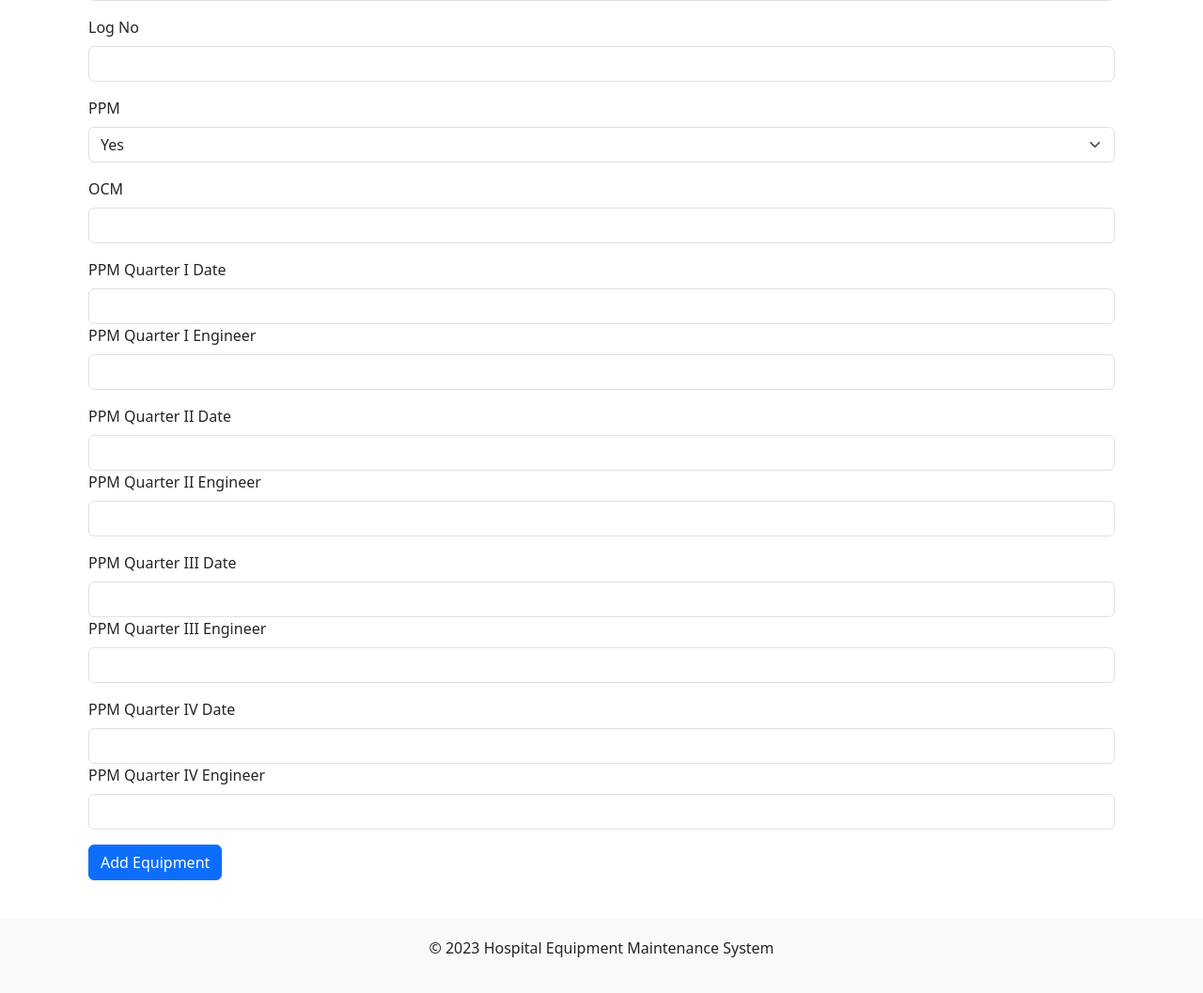
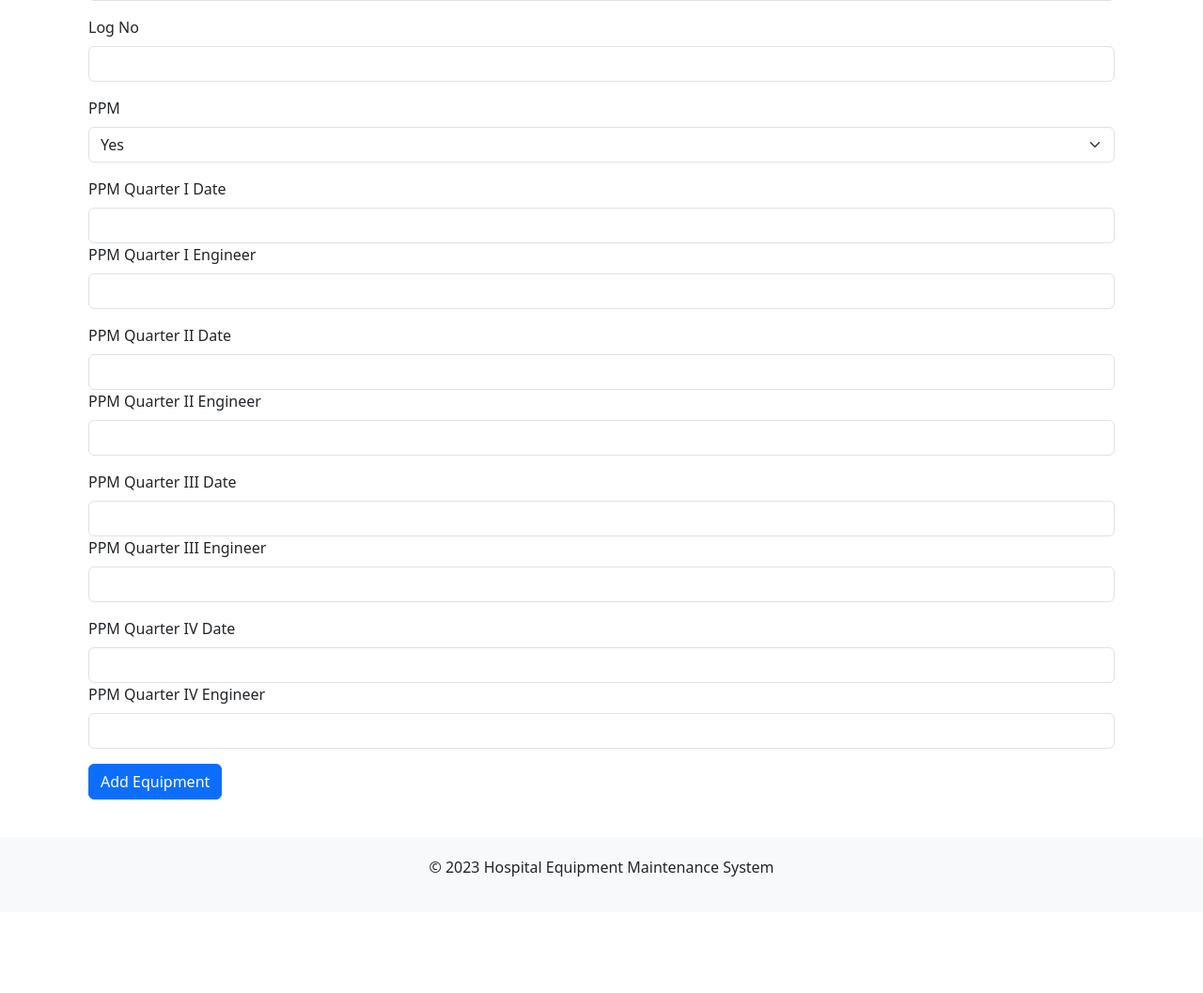
Before and after one commit to MohamedFakhry2007/Hospital-Equipment-System, a Flask app: page /equipment/ppm/add in a window 1280 px wide. Shown: the part 507-1564 px from the top of the page at 94% size. After the commit the page ends 1440 px from the top, so only its background shows below. Run offline with Flask 3, Linux system fonts and the light colour scheme.

Commit message:
Assistant checkpoint: Remove OCM field from PPM implementation
Assistant generated file changes:
- app/models/ppm.py: Remove OCM from PPM model
- app/templates/equipment/add.html: Remove OCM field from add form
- app/services/validation.py: Remove OCM from validation

---

User prompt:

2- remove ocm field in adding form of ppm. The current ppm.json has a 'ocm' key and the fields and logic associated with it have this implemented. We need to remove it. Do not forget the pydantic validation.

Replit-Commit-Author: Assistant
Replit-Commit-Session-Id: 953126de-86c9-4670-9994-9ce0411ac29b

```diff
--- a/app/models/ppm.py
+++ b/app/models/ppm.py
@@ -40,7 +40,6 @@ class PPMEntry(BaseModel):
     MANUFACTURER: str
     LOG_NO: str
     PPM: Literal['Yes', 'No']
-    OCM: Optional[str] = ''
     PPM_Q_I: QuarterData
     PPM_Q_II: QuarterData
     PPM_Q_III: QuarterData
--- a/app/services/validation.py
+++ b/app/services/validation.py
@@ -135,8 +135,7 @@ class ValidationService:
             'MFG_SERIAL': form_data.get('MFG_SERIAL', '').strip(),
             'MANUFACTURER': form_data.get('MANUFACTURER', '').strip(),
             'LOG_NO': form_data.get('LOG_NO', '').strip(),
-            'PPM': form_data.get('PPM', '').strip().title(),  # Normalize to 'Yes' or 'No'
-            'OCM': form_data.get('OCM', '').strip()
+            'PPM': form_data.get('PPM', '').strip().title()  # Normalize to 'Yes' or 'No'
         }
 
         # Convert quarter data
--- a/app/templates/equipment/add.html
+++ b/app/templates/equipment/add.html
@@ -49,11 +49,6 @@
             <div class="text-danger">{{ errors.PPM[0] }}</div>
             {% endif %}
         </div>
-        <div class="mb-3">
-            <label for="OCM" class="form-label">OCM</label>
-            <input type="text" class="form-control" id="OCM" name="OCM" value="{{ form_data.OCM or '' }}">
-        </div>
-
         {% for q in ['I', 'II', 'III', 'IV'] %}
         <div class="mb-3">
             <label for="PPM_Q_{{ q }}_date" class="form-label">PPM Quarter {{ q }} Date</label>
```
